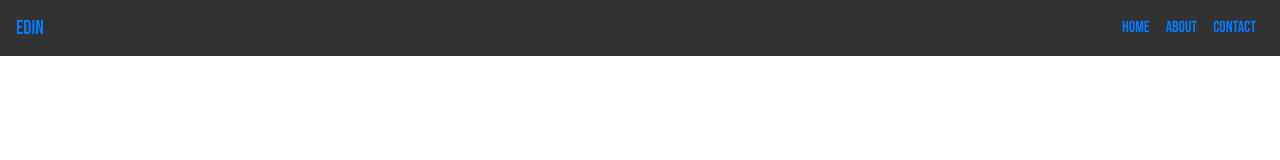
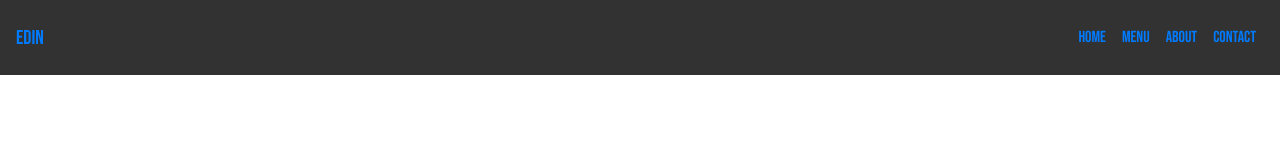
Before and after one commit to JelilFaisalAbudu/restaurant-page, a website built with webpack: page dist/index.html in a window 1280 px wide. Built offline with nearby package versions, Linux system fonts and the light colour scheme.

Commit message:
Udpdate the header module

```diff
--- a/src/assets/scss/base.scss
+++ b/src/assets/scss/base.scss
@@ -5,3 +5,11 @@ body {
   font-size: 16px;
   font-family: 'Bebas Neue', cursive;
 }
+
+#content {
+  position: relative;
+  top: 0;
+  bottom: 0;
+  height: 100%;
+
+}
--- a/src/assets/scss/header.scss
+++ b/src/assets/scss/header.scss
@@ -1,5 +1,10 @@
 .header {
   background-color: rgba(33, 33, 33, 0.92);
+  position: sticky;
+  left: 0;
+  right: 0;
+  z-index: 10;
+  padding: 0.6em 0;
 
   .navbar-nav {
     margin-left: auto;
--- a/src/modules/header.js
+++ b/src/modules/header.js
@@ -46,11 +46,12 @@ const navbarNav = document.createElement('div');
 navbarNav.classList.add('navbar-nav');
 
 const homeNavLink = document.createElement('a');
+const menuNavLink = document.createElement('a');
 const aboutNavLink = document.createElement('a');
 const contactNavLink = document.createElement('a');
 
-const navbarNavItems = [homeNavLink, aboutNavLink, contactNavLink];
-const  navbarNavItemsTexts = ['home', 'about', 'contact'];
+const navbarNavItems = [homeNavLink, menuNavLink, aboutNavLink, contactNavLink];
+const  navbarNavItemsTexts = ['home', 'menu', 'about', 'contact'];
 
 for (let i = 0; i < navbarNavItems.length; i++) {
   let navLink = navbarNavItems[i];
```
Also changed, not shown: dist/index.html, 1 other file.
